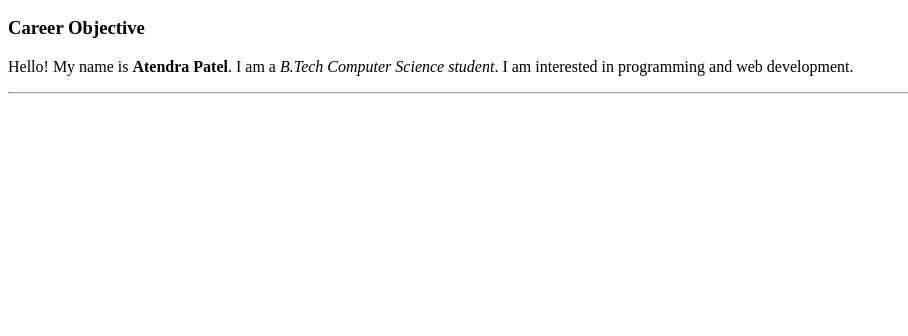
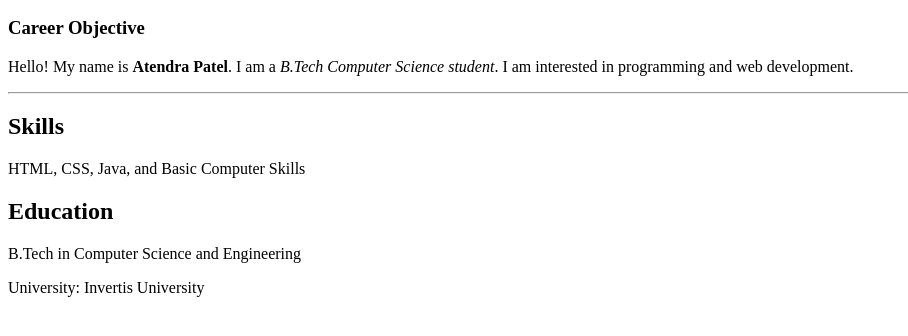
Before and after one commit to kp9377356-arch/assignment-, a plain HTML site: page week2.html in a window 1280 px wide. Shown: the part 110-446 px from the top of the page, without its empty margins (0-908 px from the left). Drawn offline with Linux system fonts and the light colour scheme.

Commit message:
Complete task 2.3 skills and education sections

```diff
--- a/week2.html
+++ b/week2.html
@@ -24,6 +24,20 @@
     <hr>
 
 
+    <!-- Skills section -->
+    <div id="skills" class="resume-section">
+        <h2>Skills</h2>
+        <p>HTML, CSS, Java, and Basic Computer Skills</p>
+    </div>
+
+    <!-- Education section -->
+    <div id="education" class="resume-section">
+        <h2>Education</h2>
+        <p>B.Tech in Computer Science and Engineering</p>
+        <p>University: Invertis University</p>
+    </div>
+
+
 </body>
 
 </html>
```
